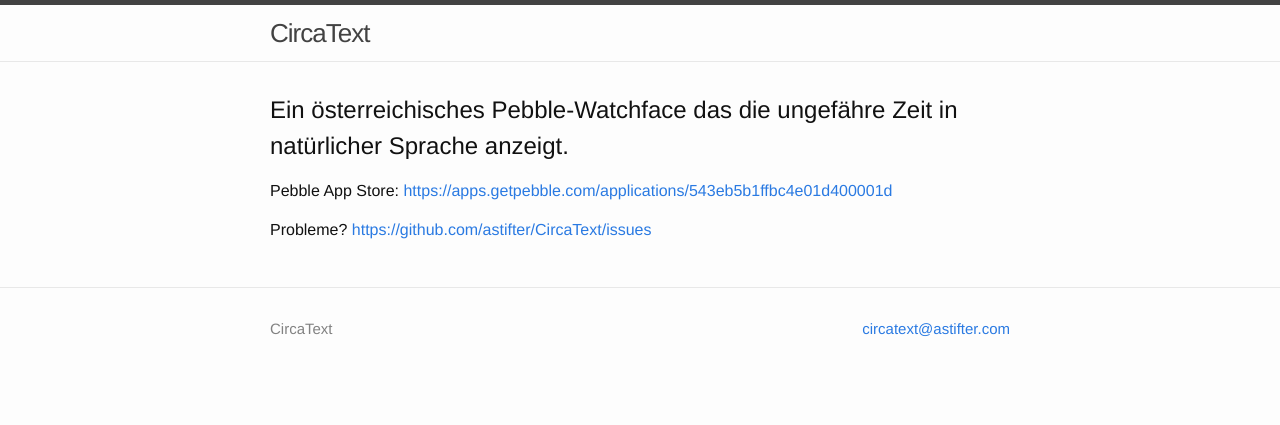
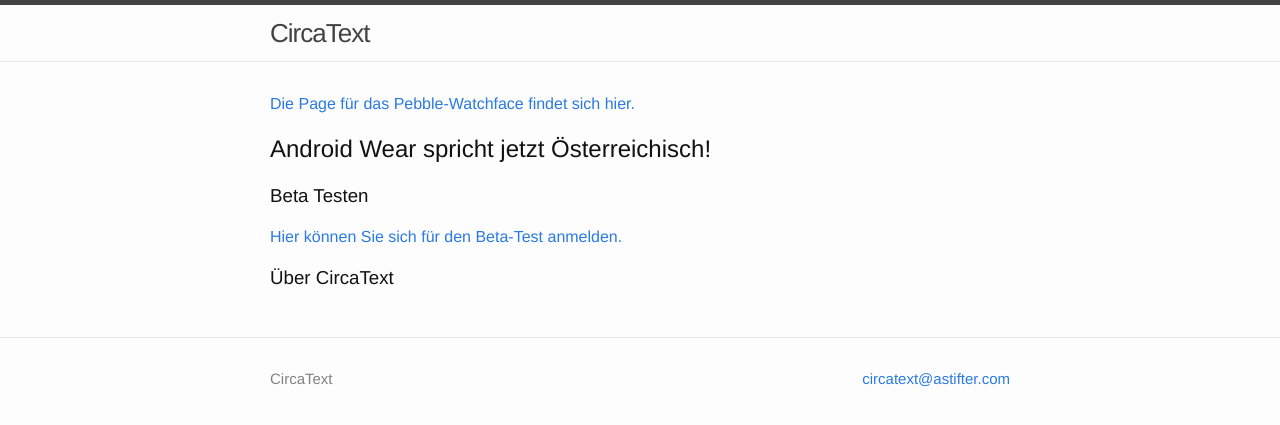
Before and after one commit to astifter/CircaText, a Jekyll site: the page built from index.html, in a window 1280 px wide. Shown: the top 425 px of the page. Built offline with Jekyll 4.4.1, drawn with Linux system fonts in a browser that asks for light colours.

Commit message:
Added first draft of CircaTextAW website.

```diff
--- a/_includes/footer.html
+++ b/_includes/footer.html
@@ -11,34 +11,6 @@
 
       <div class="footer-col  footer-col-2">
         <ul class="social-media-list">
-          {% if site.github_username %}
-          <li>
-            <a href="https://github.com/{{ site.github_username }}">
-              <span class="icon  icon--github">
-                <svg viewBox="0 0 16 16">
-                  <path fill="#828282" d="M7.999,0.431c-4.285,0-7.76,3.474-7.76,7.761 c0,3.428,2.223,6.337,5.307,7.363c0.388,0.071,0.53-0.168,0.53-0.374c0-0.184-0.007-0.672-0.01-1.32 c-2.159,0.469-2.614-1.04-2.614-1.04c-0.353-0.896-0.862-1.135-0.862-1.135c-0.705-0.481,0.053-0.472,0.053-0.472 c0.779,0.055,1.189,0.8,1.189,0.8c0.692,1.186,1.816,0.843,2.258,0.645c0.071-0.502,0.271-0.843,0.493-1.037 C4.86,11.425,3.049,10.76,3.049,7.786c0-0.847,0.302-1.54,0.799-2.082C3.768,5.507,3.501,4.718,3.924,3.65 c0,0,0.652-0.209,2.134,0.796C6.677,4.273,7.34,4.187,8,4.184c0.659,0.003,1.323,0.089,1.943,0.261 c1.482-1.004,2.132-0.796,2.132-0.796c0.423,1.068,0.157,1.857,0.077,2.054c0.497,0.542,0.798,1.235,0.798,2.082 c0,2.981-1.814,3.637-3.543,3.829c0.279,0.24,0.527,0.713,0.527,1.437c0,1.037-0.01,1.874-0.01,2.129 c0,0.208,0.14,0.449,0.534,0.373c3.081-1.028,5.302-3.935,5.302-7.362C15.76,3.906,12.285,0.431,7.999,0.431z"/>
-                </svg>
-              </span>
-
-              <span class="username">{{ site.github_username }}</span>
-            </a>
-          </li>
-          {% endif %}
-
-          {% if site.twitter_username %}
-          <li>
-            <a href="https://twitter.com/{{ site.twitter_username }}">
-              <span class="icon  icon--twitter">
-                <svg viewBox="0 0 16 16">
-                  <path fill="#828282" d="M15.969,3.058c-0.586,0.26-1.217,0.436-1.878,0.515c0.675-0.405,1.194-1.045,1.438-1.809
-                  c-0.632,0.375-1.332,0.647-2.076,0.793c-0.596-0.636-1.446-1.033-2.387-1.033c-1.806,0-3.27,1.464-3.27,3.27 c0,0.256,0.029,0.506,0.085,0.745C5.163,5.404,2.753,4.102,1.14,2.124C0.859,2.607,0.698,3.168,0.698,3.767 c0,1.134,0.577,2.135,1.455,2.722C1.616,6.472,1.112,6.325,0.671,6.08c0,0.014,0,0.027,0,0.041c0,1.584,1.127,2.906,2.623,3.206 C3.02,9.402,2.731,9.442,2.433,9.442c-0.211,0-0.416-0.021-0.615-0.059c0.416,1.299,1.624,2.245,3.055,2.271 c-1.119,0.877-2.529,1.4-4.061,1.4c-0.264,0-0.524-0.015-0.78-0.046c1.447,0.928,3.166,1.469,5.013,1.469 c6.015,0,9.304-4.983,9.304-9.304c0-0.142-0.003-0.283-0.009-0.423C14.976,4.29,15.531,3.714,15.969,3.058z"/>
-                </svg>
-              </span>
-
-              <span class="username">{{ site.twitter_username }}</span>
-            </a>
-          </li>
-          {% endif %}
         </ul>
       </div>
 
--- a/index.html
+++ b/index.html
@@ -13,15 +13,24 @@
 </script>
 <div id="container">
   <div class="inner">
+    <p>
+      <a href="./pebble.html">Die Page für das Pebble-Watchface findet sich hier.</a>
+    </p>
 
     <header>
-          <h2>Ein österreichisches Pebble-Watchface das die ungefähre Zeit in natürlicher Sprache anzeigt. </h2>
+      <h2>Android Wear spricht jetzt Österreichisch!</h2>
     </header>
 
+    <h3>Beta Testen</h3>
+    <p>
+      <a href="https://docs.google.com/forms/d/1NlEusvC0AvFUCOMyHPjOOwoDV_B7cppFc9pSPJ8j_tI/viewform?usp=send_form">Hier können Sie sich für den Beta-Test anmelden.</a>
+    </p>
+
+    <h3>Über CircaText</h3>
+    <p>
+    </p>
+
     <section id="main_content">
-<p>Pebble App Store: <a href="https://apps.getpebble.com/applications/543eb5b1ffbc4e01d400001d">https://apps.getpebble.com/applications/543eb5b1ffbc4e01d400001d</a></p>
-
-<p>Probleme? <a href="https://github.com/astifter/CircaText/issues">https://github.com/astifter/CircaText/issues</a></p>
     </section>
 
   </div>
```
Also changed, not shown: _posts/2015-01-22-welcome-to-jekyll.markdown (deleted, +0 -25 lines), blog.md (deleted, +0 -24 lines), pebble.html (added, +28 -0 lines), 1 other file. Lines whose indentation alone changed are shown as unchanged.
